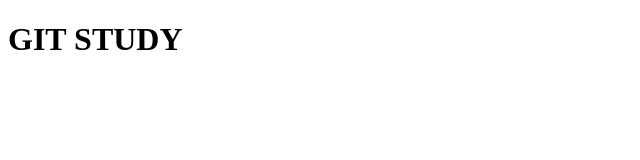
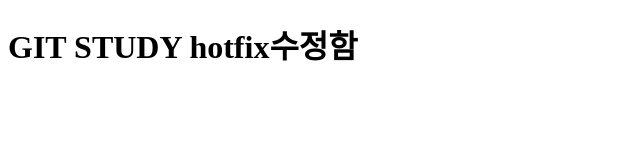
Before and after one commit to eorjs37/gitstudy, a plain HTML site: page index.html in a window 1280 px wide. Shown: the whole page, without its empty margins (0-640 px from the left). Drawn offline with Linux system fonts and the light colour scheme.

Commit message:
핫픽스 수정함.

```diff
--- a/index.html
+++ b/index.html
@@ -9,6 +9,7 @@
 <body>
     <h1>
         GIT STUDY
+        hotfix수정함
     </h1>
 </body>
 </html>
```
